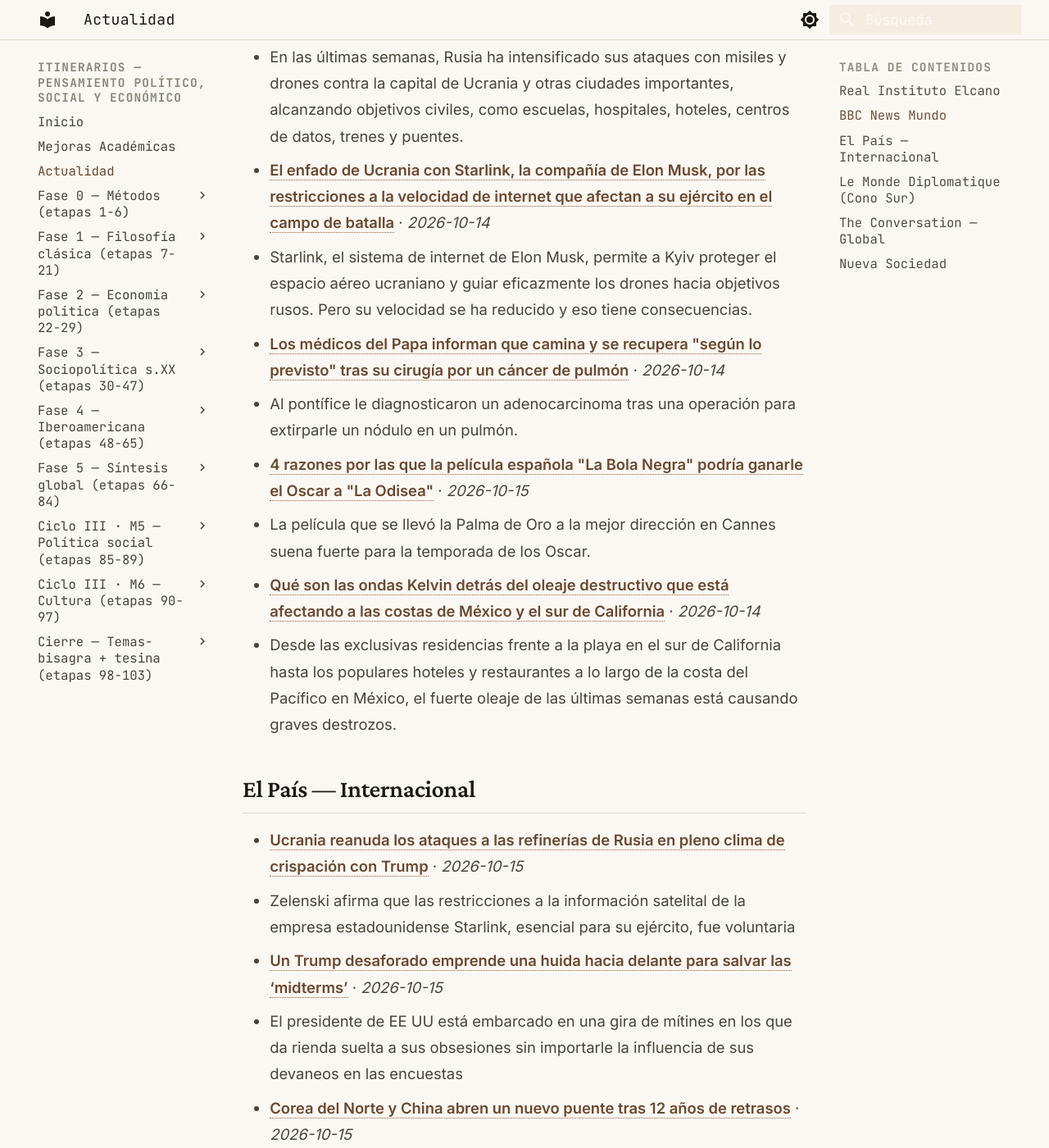
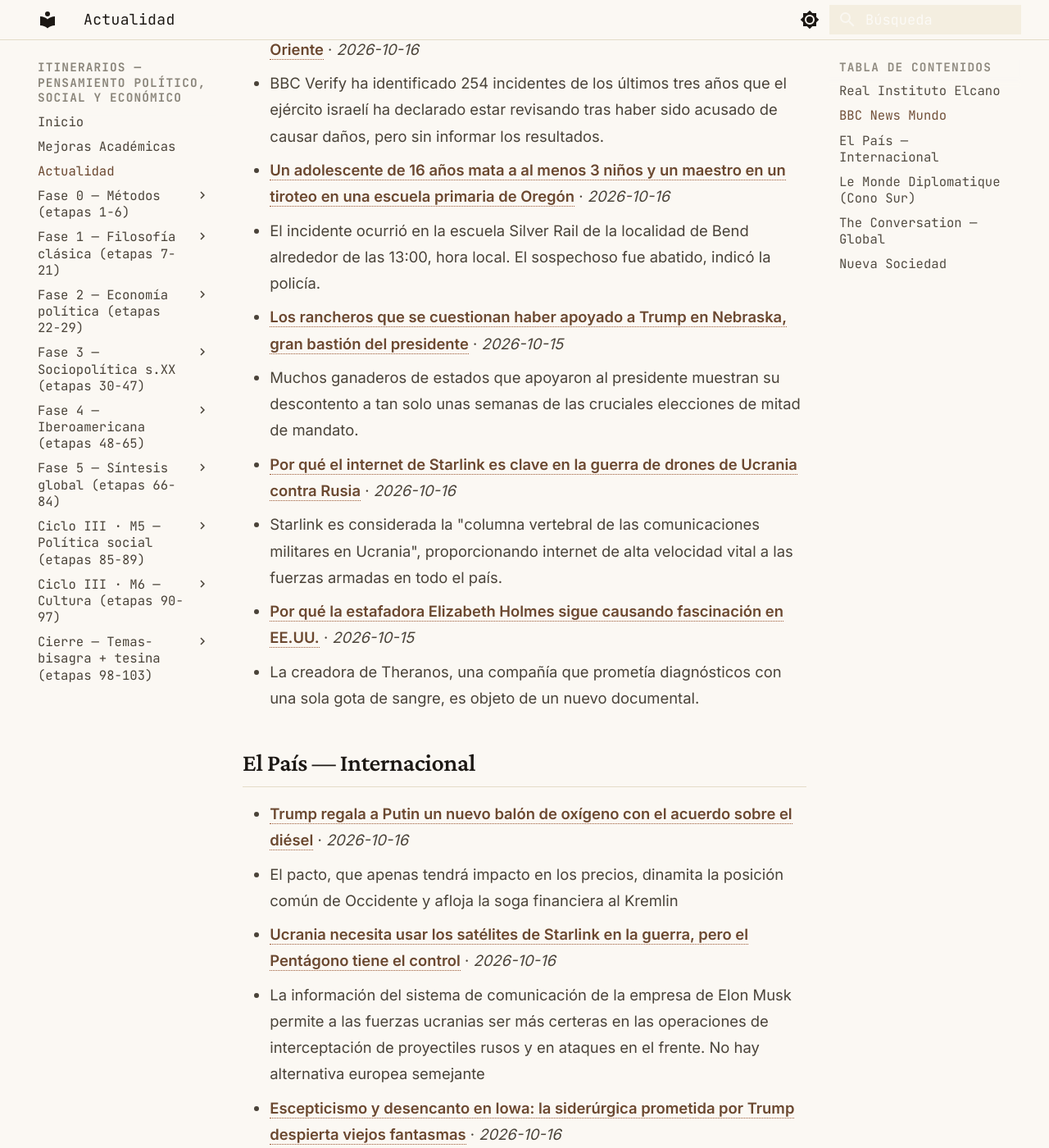
Before and after one commit to MrSpagVi/Curso, an MkDocs documentation site: the page built from docs/actualidad.md, in a window 1280 px wide and 1400 px high, scrolled down 919 px. Shown: the whole window at 82% size. Built offline with MkDocs 1.6.1 and Material for MkDocs 9.7.7, drawn with Linux system fonts in a browser that asks for light colours; some of the changed text lies outside the part shown.

Commit message:
auto: actualidad 2026-10-16

```diff
--- a/docs/actualidad.md
+++ b/docs/actualidad.md
@@ -6,7 +6,7 @@ title: Actualidad
 
 Últimos titulares de fuentes que dictan agenda en ciencia política y geopolítica. Actualizado automáticamente cada día (vía GitHub Actions).
 
-_Última actualización: 2026-10-15 10:36 UTC_
+_Última actualización: 2026-10-16 10:23 UTC_
 
 !!! tip "Ritual mensual — #actualidad"
     El último sábado de cada mes: agarrá **un** titular de los de abajo y escribí **300 palabras** aplicándole **2 autores** del último mes que leíste. ¿Qué diría cada uno? ¿En qué chocan? No resumas la noticia — usala como caso para pensar con las herramientas que venís construyendo. Guardá el texto con el tag `#actualidad` en tu sistema de notas. Esto convierte la teoría en criterio sobre la coyuntura: el objetivo del plan no es citar a Maquiavelo, es leer el presente con él.
@@ -17,25 +17,25 @@ _Sin datos en esta ejecución. Visitar fuente: [https://www.realinstitutoelcano.
 
 ## BBC News Mundo
 
-- **[La nueva estrategia de Putin que busca que las ciudades de Ucrania sean invivibles](https://www.bbc.com/mundo/articles/c3lyl1ykqjv4o?at_medium=RSS&at_campaign=rss)** · *2026-10-15*
-  - En las últimas semanas, Rusia ha intensificado sus ataques con misiles y drones contra la capital de Ucrania y otras ciudades importantes, alcanzando objetivos civiles, como escuelas, hospitales, hoteles, centros de datos, trenes y puentes.
-- **[El enfado de Ucrania con Starlink, la compañía de Elon Musk, por las restricciones a la velocidad de internet que afectan a su ejército en el campo de batalla](https://www.bbc.com/mundo/articles/cq62yn458211o?at_medium=RSS&at_campaign=rss)** · *2026-10-14*
-  - Starlink, el sistema de internet de Elon Musk, permite a Kyiv proteger el espacio aéreo ucraniano y guiar eficazmente los drones hacia objetivos rusos. Pero su velocidad se ha reducido y eso tiene consecuencias.
-- **[Los médicos del Papa informan que camina y se recupera "según lo previsto" tras su cirugía por un cáncer de pulmón](https://www.bbc.com/mundo/articles/cmvgxvdpwk30o?at_medium=RSS&at_campaign=rss)** · *2026-10-14*
-  - Al pontífice le diagnosticaron un adenocarcinoma tras una operación para extirparle un nódulo en un pulmón.
-- **[4 razones por las que la película española "La Bola Negra" podría ganarle el Oscar a "La Odisea"](https://www.bbc.com/mundo/articles/cmqxnew29erno?at_medium=RSS&at_campaign=rss)** · *2026-10-15*
-  - La película que se llevó la Palma de Oro a la mejor dirección en Cannes suena fuerte para la temporada de los Oscar.
-- **[Qué son las ondas Kelvin detrás del oleaje destructivo que está afectando a las costas de México y el sur de California](https://www.bbc.com/mundo/articles/cwx28rg0z8pyo?at_medium=RSS&at_campaign=rss)** · *2026-10-14*
-  - Desde las exclusivas residencias frente a la playa en el sur de California hasta los populares hoteles y restaurantes a lo largo de la costa del Pacífico en México, el fuerte oleaje de las últimas semanas está causando graves destrozos.
+- **[Investigación BBC: el ejército de Israel no ha hecho públicos los resultados de cientos de pesquisas por muertos y heridos en Medio Oriente](https://www.bbc.com/mundo/articles/c69wzgv94g11o?at_medium=RSS&at_campaign=rss)** · *2026-10-16*
+  - BBC Verify ha identificado 254 incidentes de los últimos tres años que el ejército israelí ha declarado estar revisando tras haber sido acusado de causar daños, pero sin informar los resultados.
+- **[Un adolescente de 16 años mata a al menos 3 niños y un maestro en un tiroteo en una escuela primaria de Oregón](https://www.bbc.com/mundo/articles/ckj0l9lrenq6o?at_medium=RSS&at_campaign=rss)** · *2026-10-16*
+  - El incidente ocurrió en la escuela Silver Rail de la localidad de Bend alrededor de las 13:00, hora local. El sospechoso fue abatido, indicó la policía.
+- **[Los rancheros que se cuestionan haber apoyado a Trump en Nebraska, gran bastión del presidente](https://www.bbc.com/mundo/articles/cwm235lgg69lo?at_medium=RSS&at_campaign=rss)** · *2026-10-15*
+  - Muchos ganaderos de estados que apoyaron al presidente muestran su descontento a tan solo unas semanas de las cruciales elecciones de mitad de mandato.
+- **[Por qué el internet de Starlink es clave en la guerra de drones de Ucrania contra Rusia](https://www.bbc.com/mundo/articles/cw62yve9vy93o?at_medium=RSS&at_campaign=rss)** · *2026-10-16*
+  - Starlink es considerada la "columna vertebral de las comunicaciones militares en Ucrania", proporcionando internet de alta velocidad vital a las fuerzas armadas en todo el país.
+- **[Por qué la estafadora Elizabeth Holmes sigue causando fascinación en EE.UU.](https://www.bbc.com/mundo/articles/c65yng81r7g4o?at_medium=RSS&at_campaign=rss)** · *2026-10-15*
+  - La creadora de Theranos, una compañía que prometía diagnósticos con una sola gota de sangre, es objeto de un nuevo documental.
 
 ## El País — Internacional
 
-- **[Ucrania reanuda los ataques a las refinerías de Rusia en pleno clima de crispación con Trump](https://elpais.com/internacional/2026-10-15/ucrania-reanuda-los-ataques-a-las-refinerias-de-rusia-en-pleno-clima-de-crispacion-con-trump.html)** · *2026-10-15*
-  - Zelenski afirma que las restricciones a la información satelital de la empresa estadounidense Starlink, esencial para su ejército, fue voluntaria
-- **[Un Trump desaforado emprende una huida hacia delante para salvar las ‘midterms’](https://elpais.com/us/2026-10-15/la-desenfrenada-huida-hacia-delante-de-trump-para-salvar-las-midterms.html)** · *2026-10-15*
-  - El presidente de EE UU está embarcado en una gira de mítines en los que da rienda suelta a sus obsesiones sin importarle la influencia de sus devaneos en las encuestas
-- **[Corea del Norte y China abren un nuevo puente tras 12 años de retrasos](https://elpais.com/internacional/2026-10-15/corea-del-norte-y-china-abren-un-nuevo-puente-tras-12-anos-de-retrasos.html)** · *2026-10-15*
-  - La infraestructura está llamada a convertirse en la principal ruta comercial por carretera entre ambos aliados
+- **[Trump regala a Putin un nuevo balón de oxígeno con el acuerdo sobre el diésel](https://elpais.com/internacional/2026-10-16/trump-regala-a-putin-un-nuevo-balon-de-oxigeno-con-el-acuerdo-sobre-el-diesel.html)** · *2026-10-16*
+  - El pacto, que apenas tendrá impacto en los precios, dinamita la posición común de Occidente y afloja la soga financiera al Kremlin
+- **[Ucrania necesita usar los satélites de Starlink en la guerra, pero el Pentágono tiene el control](https://elpais.com/internacional/2026-10-16/ucrania-necesita-usar-los-satelites-de-starlink-en-la-guerra-pero-el-pentagono-tiene-el-control.html)** · *2026-10-16*
+  - La información del sistema de comunicación de la empresa de Elon Musk permite a las fuerzas ucranias ser más certeras en las operaciones de interceptación de proyectiles rusos y en ataques en el frente. No hay alternativa europea semejante
+- **[Escepticismo y desencanto en Iowa: la siderúrgica prometida por Trump despierta viejos fantasmas](https://elpais.com/us/2026-10-16/escepticismo-y-desencanto-en-iowa-la-siderurgica-prometida-por-trump-despierta-viejos-fantasmas.html)** · *2026-10-16*
+  - Los vecinos de Fort Madison dudan de que el anuncio para instalar la mayor acería de EE UU, con una inversión de 15.000 millones de dólares, vaya a cambiar el voto
 - **[Quien tiene la mayoría, tiene la chequera](https://elpais.com/us/2026-10-14/quien-tiene-la-mayoria-tiene-la-chequera.html)** · *2026-10-14*
   - El 3 de noviembre se decide quién liderará el Congreso estadounidense, y con ello quién maneja el presupuesto y pone las condiciones de la política exterior. Un momento crucial para la región en sus relaciones con Washington
 - **[Un cataclismo geopolítico empezó en Gaza hace tres años](https://elpais.com/internacional/2026-10-11/un-cataclismo-geopolitico-empezo-en-gaza-hace-tres-anos.html)** · *2026-10-11*
@@ -47,16 +47,16 @@ _Sin datos en esta ejecución. Visitar fuente: [https://www.eldiplo.org/feed/](h
 
 ## The Conversation — Global
 
-- **[France’s student uprising and young people’s mental health – what are the common causes?](https://theconversation.com/frances-student-uprising-and-young-peoples-mental-health-what-are-the-common-causes-294392)** · *2026-10-15*
-  - Two researchers explore the connections between France’s ongoing student movement and mental health related to academic pressure and conditions in secondary and higher education.
-- **[Grattan on Friday: Labor will need yet another budget backtrack to resurrect some of its health rebate cut](https://theconversation.com/grattan-on-friday-labor-will-need-yet-another-budget-backtrack-to-resurrect-some-of-its-health-rebate-cut-41508)** · *2026-10-15*
-  - The Albanese governments latest budget has faced many hurdles. With sour economic news increasing the pressure on the government.
-- **[Allegations of inappropriate behaviour  against Greens Senator Steele-John to be investigated](https://theconversation.com/allegations-of-inappropriate-behaviour-against-greens-senator-steele-john-to-be-investigated-26413)** · *2026-10-15*
-  - The Western Australian Greens will investigate the allegations against the senator.
-- **[Australia’s ‘digital duty of care’ was just introduced to parliament. So what’s in the bill?](https://theconversation.com/australias-digital-duty-of-care-was-just-introduced-to-parliament-so-whats-in-the-bill-294464)** · *2026-10-15*
-  - This is a large and complex piece of legislation, and the government has made adjustments in response to expert feedback.
-- **[Menopause is a biological transition that’s become a lucrative consumer business](https://theconversation.com/menopause-is-a-biological-transition-thats-become-a-lucrative-consumer-business-294220)** · *2026-10-15*
-  - While menopause media coverage helps to bust taboos, it also fosters a lucrative, social media and business-driven market that takes advantage of woman’s need for support.
+- **[The mafia isn’t keeping fentanyl out of Europe – the lack of demand is](https://theconversation.com/the-mafia-isnt-keeping-fentanyl-out-of-europe-the-lack-of-demand-is-294078)** · *2026-10-16*
+  - The theory that Italian mafia groups are choosing to keep fentanyl out of Europe does not fit what we know about drug markets or organised crime.
+- **[Could your plastic film packaging serve a purpose? We won’t know until recycling laws change](https://theconversation.com/could-your-plastic-film-packaging-serve-a-purpose-we-wont-know-until-recycling-laws-change-293561)** · *2026-10-16*
+  - Hard-to-recycle plastic waste could be an untapped resource but current laws make it difficult for UK companies to innovate.
+- **[Cardiac arrest: why the quality of CPR could affect your chances of survival](https://theconversation.com/cardiac-arrest-why-the-quality-of-cpr-could-affect-your-chances-of-survival-294164)** · *2026-10-16*
+  - Starting CPR quickly can save lives. Research suggests that how effectively chest compressions are performed could also influence survival.
+- **[Prime’s Carrie miniseries expands Stephen King’s story – but weakens its central horror](https://theconversation.com/primes-carrie-miniseries-expands-stephen-kings-story-but-weakens-its-central-horror-294512)** · *2026-10-16*
+  - This is the fourth screen adaptation of Stephen King’s debut novel.
+- **[The complicated history of women being seen as ‘monstrous bitches’ – from ancient Mesopatamia to modern film](https://theconversation.com/the-complicated-history-of-women-being-seen-as-monstrous-bitches-from-ancient-mesopatamia-to-modern-film-294305)** · *2026-10-16*
+  - The fear of the feminine has led the patriarchy to cast women as monstrous across time and culture.
 
 ## Nueva Sociedad
 
```
